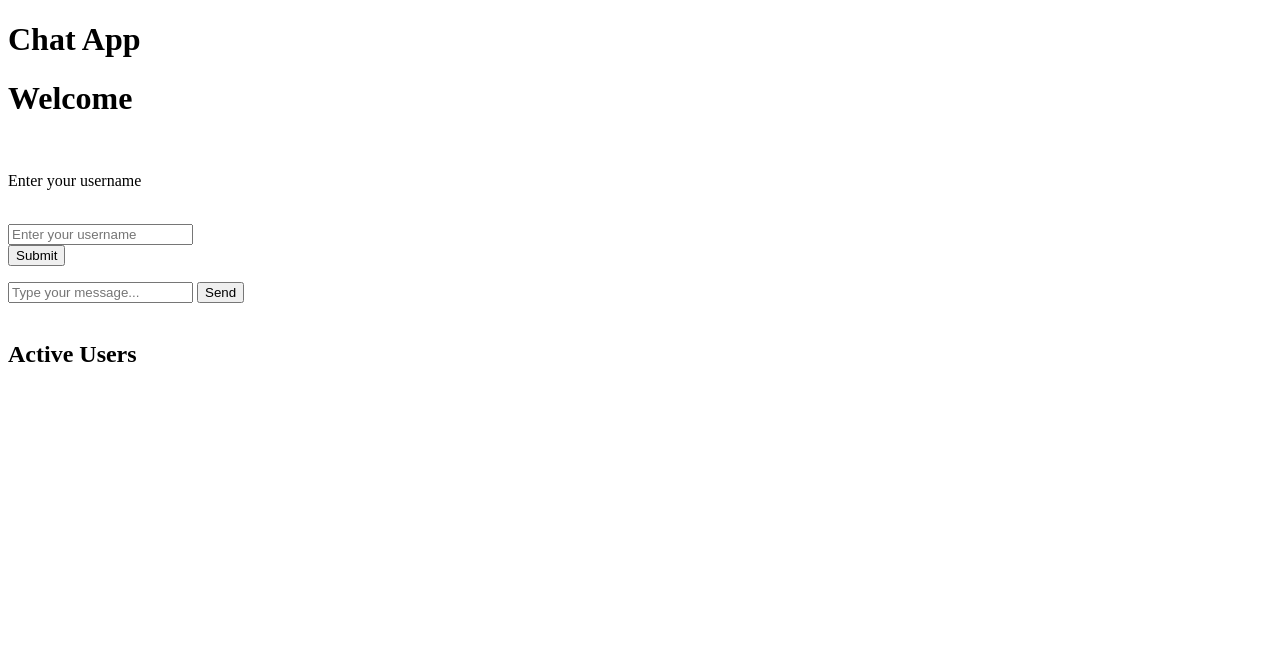
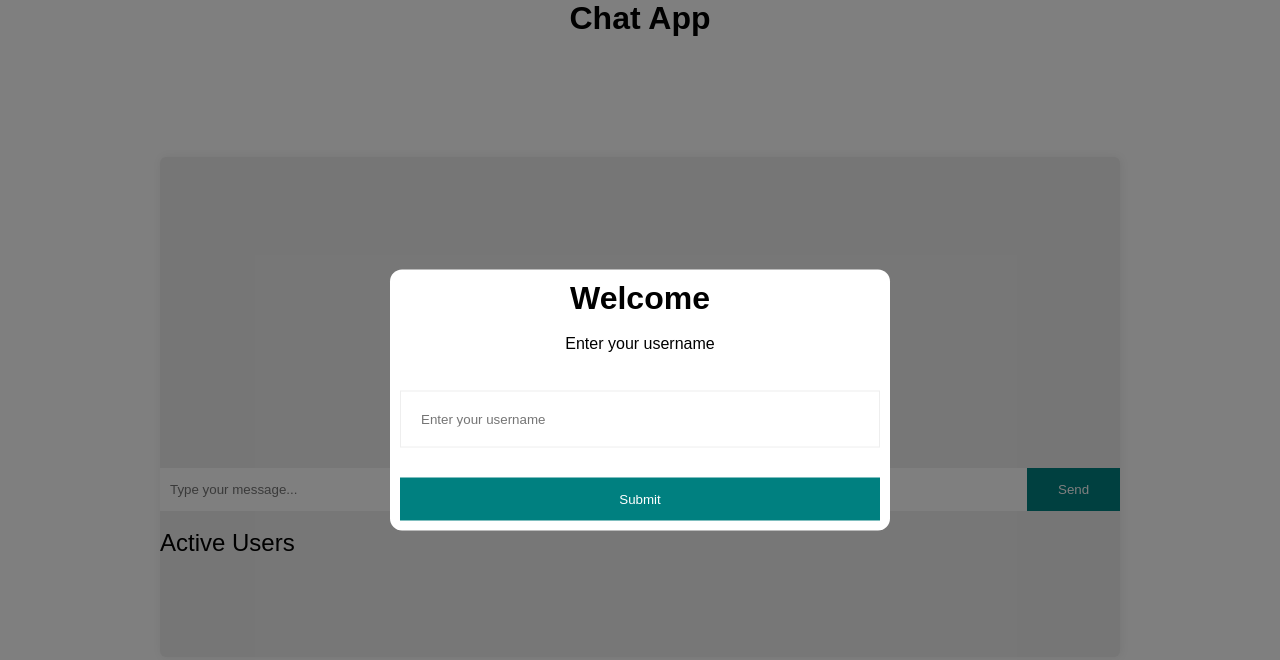
Before and after one commit to RaiCavalcanteOliveira/ChatFinalVersion, a website: page public/index.html in a window 1280 px wide. Drawn offline with nearby package versions, Linux system fonts and the light colour scheme; the site is published under a folder, as on GitHub Pages, so addresses that start at the root find nothing; no server answers.

Commit message:
Update index.html

```diff
--- a/public/index.html
+++ b/public/index.html
@@ -5,7 +5,7 @@
     <meta charset="UTF-8">
     <meta http-equiv="X-UA-Compatible" content="IE=edge">
     <meta name="viewport" content="width=device-width, initial-scale=1.0">
-    <link rel="stylesheet" href="/public/style.css">
+    <link rel="stylesheet" href="style.css">
     <title>Chat</title>
 
 </head>
```
